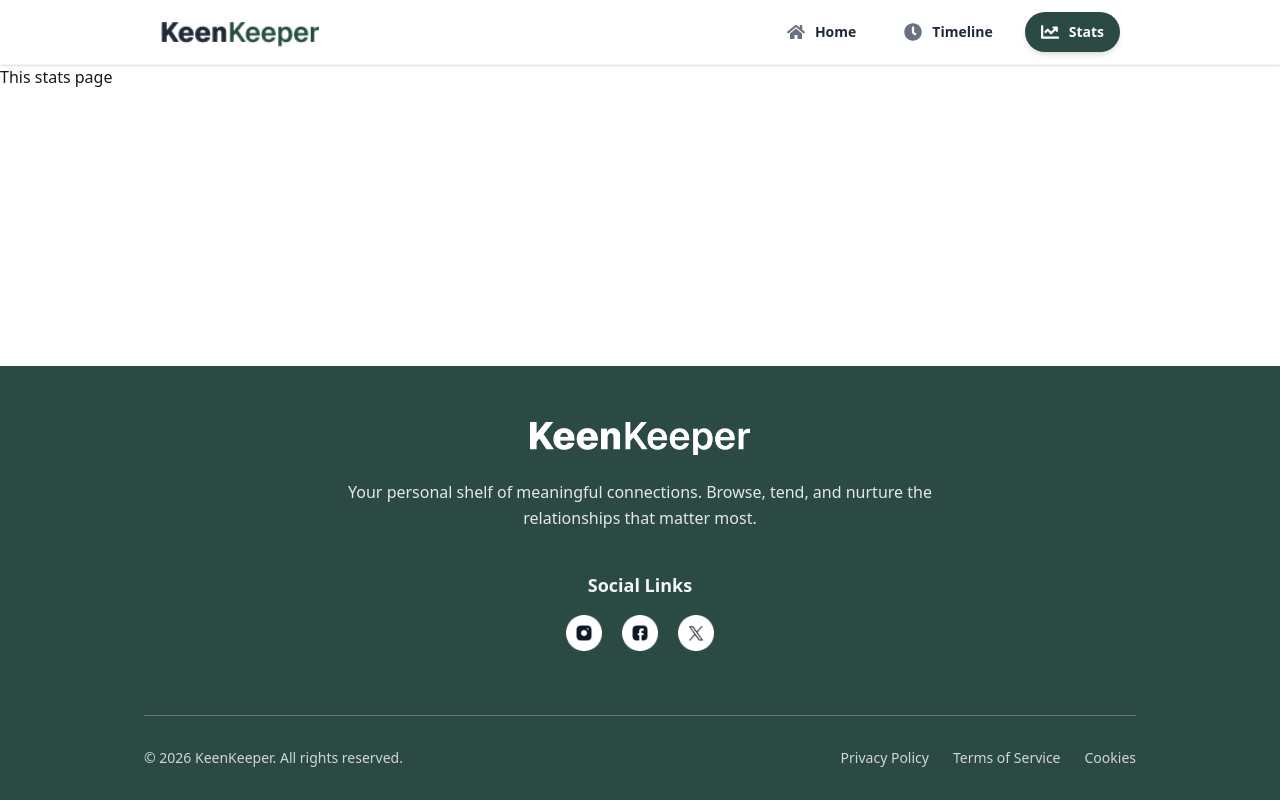
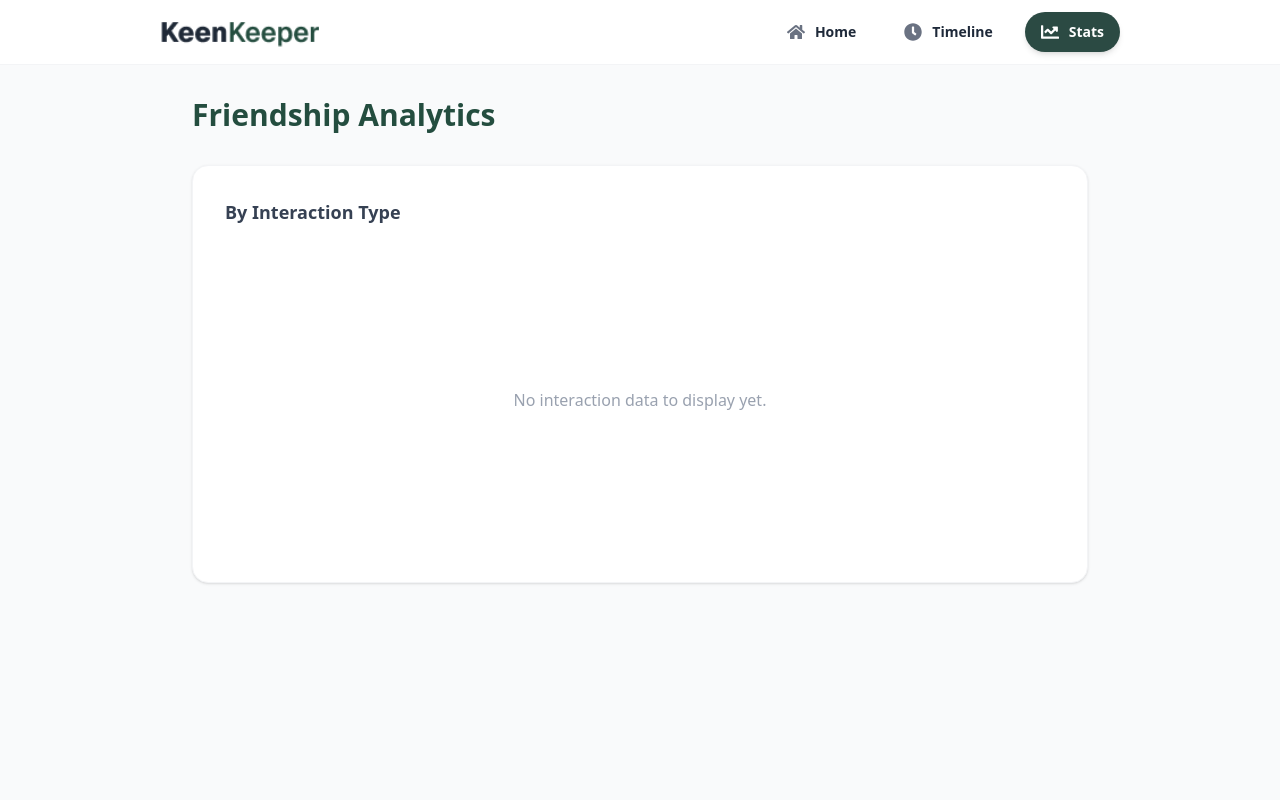
Before and after one commit to Mahamudur10/Assignment-7-Batch-13, a Next.js app: page /stats in a window 1280 px wide. Shown: the top 800 px of the page. Built offline with nearby package versions, Linux system fonts and the light colour scheme.

Commit message:
added stats pie chart using Recharts

```diff
--- a/src/app/home/page.jsx
+++ /dev/null
@@ -1,15 +0,0 @@
-import React from 'react';
-
-export const metadata = {
-  title: "Home page | keenKeeper",
-  description: "Generated for home page",
-};
-const Home = () => {
-    return (
-        <div>
-            <h1>This is home Page</h1>
-        </div>
-    );
-};
-
-export default Home;
--- a/src/app/page.js
+++ b/src/app/page.js
@@ -3,7 +3,6 @@ import FriendList from "@/components/homepage/FriendList";
 
 export default function Home() {
   return (
-    // এখানে একটি খালি ফ্র্যাগমেন্ট (<>) বা <div> ব্যবহার করতে হবে
     <>
       <Banner />
       <FriendList />
--- a/src/app/stats/page.jsx
+++ b/src/app/stats/page.jsx
@@ -1,9 +1,72 @@
-import React from 'react';
+'use client';
+
+import React, { useState, useEffect } from 'react';
+import { PieChart, Pie, Cell, ResponsiveContainer, Legend, Tooltip } from 'recharts';
 
 const Stats = () => {
+    const [chartData, setChartData] = useState([]);
+    const [mounted, setMounted] = useState(false);
+
+    useEffect(() => {
+        setMounted(true);
+
+        const history = JSON.parse(sessionStorage.getItem('myTimeline') || '[]');
+
+        const counts = history.reduce((acc, entry) => {
+            acc[entry.type] = (acc[entry.type] || 0) + 1;
+            return acc;
+        }, {});
+
+        const data = [
+            { name: 'Text', value: counts['Text'] || 0 },
+            { name: 'Call', value: counts['Call'] || 0 },
+            { name: 'Video', value: counts['Video'] || 0 },
+        ].filter(item => item.value > 0);
+
+        setChartData(data);
+    }, []);
+
+    const COLORS = ['#8b5cf6', '#244d3f', '#10b981'];
+
+    if (!mounted) return null;
+
     return (
-        <div>
-            <h1>This stats page</h1>
+        <div className="min-h-screen bg-gray-50 p-8">
+            <div className="max-w-4xl mx-auto">
+                <h1 className="text-3xl font-bold mb-8 text-[#244d3f]">Friendship Analytics</h1>
+
+                <div className="bg-white p-8 rounded-2xl border border-gray-100 shadow-sm">
+                    <h2 className="text-lg font-semibold text-gray-700 mb-6">By Interaction Type</h2>
+
+                    <div className="h-[300px] w-full">
+                        {chartData.length > 0 ? (
+                            <ResponsiveContainer width="100%" height="100%">
+                                <PieChart>
+                                    <Pie
+                                        data={chartData}
+                                        cx="50%"
+                                        cy="50%"
+                                        innerRadius={80}
+                                        outerRadius={110}
+                                        paddingAngle={5}
+                                        dataKey="value"
+                                    >
+                                        {chartData.map((entry, index) => (
+                                            <Cell key={`cell-${index}`} fill={COLORS[index % COLORS.length]} />
+                                        ))}
+                                    </Pie>
+                                    <Tooltip />
+                                    <Legend verticalAlign="bottom" height={36} />
+                                </PieChart>
+                            </ResponsiveContainer>
+                        ) : (
+                            <div className="flex justify-center items-center h-full text-gray-400">
+                                No interaction data to display yet.
+                            </div>
+                        )}
+                    </div>
+                </div>
+            </div>
         </div>
     );
 };
```
Also changed, not shown: src/app/timeline/page.jsx (line endings or trailing spaces).
